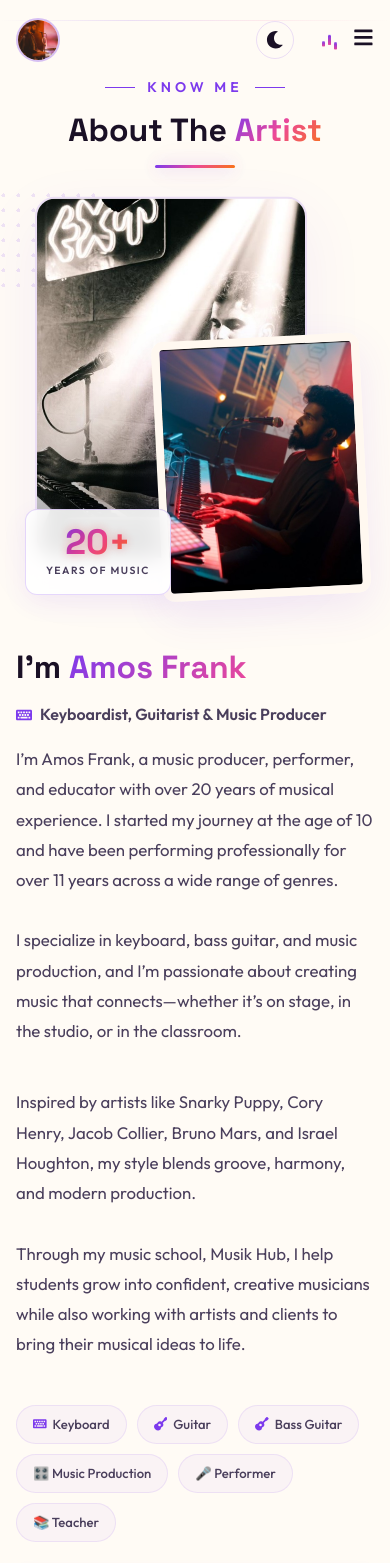
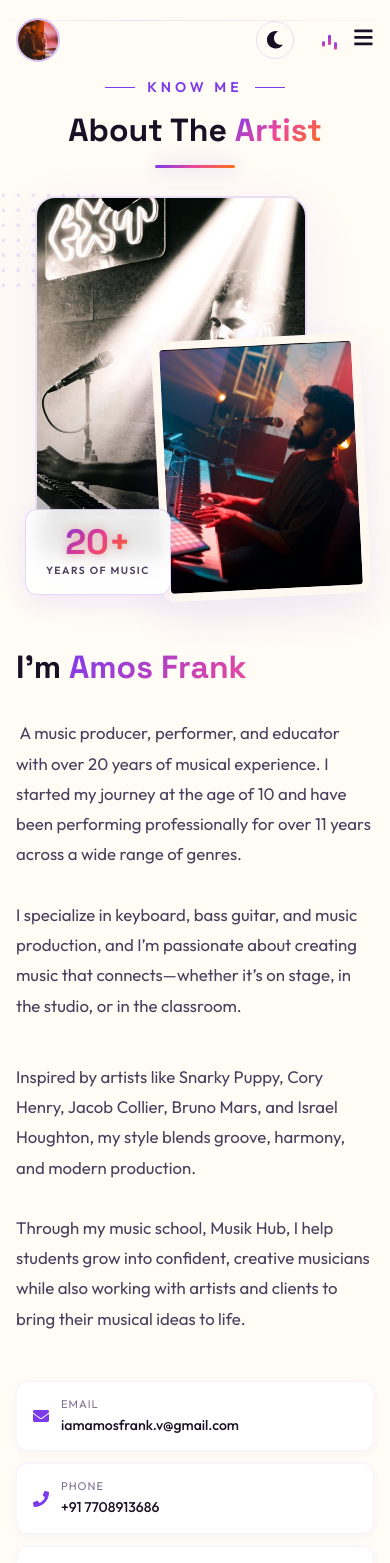
Before and after one commit to Kebadan-2704/Amos-Frank-Portfolio, a React (Vite) app: page /about in a window 390 px wide. Shown: the top 1563 px of the page. Built offline with nearby package versions, Linux system fonts and the light colour scheme.

Commit message:
fix: mobile scroll vanish navbar collapse address update and remove icons

```diff
--- a/src/components/About.jsx
+++ b/src/components/About.jsx
@@ -75,20 +75,11 @@ const About = () => {
               I'm <span className="text-accent">Amos Frank</span>
             </motion.h3>
             <motion.p className="about-role" variants={item}>
-              <FaKeyboard /> Keyboardist, Guitarist & Music Producer
             </motion.p>
             <motion.p className="about-bio" variants={textReveal}>{artistInfo.bio}</motion.p>
             <motion.p className="about-bio" variants={textReveal}>{artistInfo.bioExtended}</motion.p>
 
-            {/* Instruments & Skills */}
-            <motion.div className="about-skills" variants={container}>
-              <motion.div className="about-skill-tag" variants={item}><FaKeyboard /> Keyboard</motion.div>
-              <motion.div className="about-skill-tag" variants={item}><FaGuitar /> Guitar</motion.div>
-              <motion.div className="about-skill-tag" variants={item}><FaGuitar /> Bass Guitar</motion.div>
-              <motion.div className="about-skill-tag" variants={item}>🎛️ Music Production</motion.div>
-              <motion.div className="about-skill-tag" variants={item}>🎤 Performer</motion.div>
-              <motion.div className="about-skill-tag" variants={item}>📚 Teacher</motion.div>
-            </motion.div>
+            {/* Instruments & Skills Removed for formality */}
 
             <motion.div className="about-info-grid" variants={container}>
               <motion.div className="about-info-item" variants={item} whileHover={{ x: 6, borderColor: 'rgba(229,9,20,0.2)' }}>
--- a/src/components/Hero.css
+++ b/src/components/Hero.css
@@ -1,4 +1,4 @@
-.hero { position: relative; min-height: 100vh; display: flex; align-items: center; overflow: hidden; padding-top: 80px; }
+.hero { position: relative; min-height: 100dvh; display: flex; align-items: center; overflow: hidden; padding-top: 80px; }
 .hero-particles { position: absolute; inset: 0; z-index: 0; }
 .hero-gradient-overlay { position: absolute; inset: 0; background: linear-gradient(135deg, rgba(10,10,10,0.96) 0%, rgba(10,10,10,0.6) 40%, rgba(10,10,10,0.8) 70%, rgba(10,10,10,0.95) 100%); z-index: 1; pointer-events: none; }
 /* Cinematic vignette */
--- a/src/components/Hero.jsx
+++ b/src/components/Hero.jsx
@@ -13,7 +13,6 @@ const Hero = () => {
   const [particlesReady, setParticlesReady] = useState(false);
   const { scrollY } = useScroll();
   const heroY = useTransform(scrollY, [0, 600], [0, 150]);
-  const heroOpacity = useTransform(scrollY, [0, 400], [1, 0]);
   const imageScale = useTransform(scrollY, [0, 500], [1, 1.15]);
 
   useEffect(() => {
@@ -81,7 +80,7 @@ const Hero = () => {
       {particlesReady && <Particles id="hero-particles" className="hero-particles" options={particlesOptions} />}
       <div className="hero-gradient-overlay" />
 
-      <motion.div className="hero-content container" style={{ y: heroY, opacity: heroOpacity }}>
+      <motion.div className="hero-content container" style={{ y: heroY }}>
         <motion.div className="hero-left" variants={textContainer} initial="hidden" animate="visible">
           <motion.div className="hero-badge" variants={textLine}>
             <span className="badge-dot" />
@@ -101,7 +100,7 @@ const Hero = () => {
           <motion.div className="hero-typed-wrapper" variants={textLine}>
             <span className="hero-typed-label">I'm a </span>
             <TypeAnimation
-              sequence={['Keyboardist', 2000, 'Guitarist', 2000, 'Bass Guitarist', 2000, 'Music Producer', 2000, 'Performer', 2000, 'Teacher', 2000]}
+              sequence={['Music Producer', 2000, 'Performer', 2000, 'Teacher', 2000]}
               wrapper="span" className="hero-typed-text" speed={50} repeat={Infinity}
             />
           </motion.div>
--- a/src/components/Navbar.css
+++ b/src/components/Navbar.css
@@ -93,7 +93,7 @@
 
 @media (max-width: 768px) {
   .navbar-toggle { display: block; }
-  .navbar-links { position: fixed; top: 0; left: 0; right: 0; bottom: 0; background: rgba(10,10,10,0.97); backdrop-filter: blur(20px); flex-direction: column; align-items: center; justify-content: center; gap: 40px; transform: translateX(100%); transition: transform 0.4s cubic-bezier(0.4,0,0.2,1); z-index: 999; }
+  .navbar-links { position: fixed; top: 0; left: 0; right: 0; bottom: 0; height: 100dvh; background: rgba(10,10,10,0.97); backdrop-filter: blur(20px); flex-direction: column; align-items: center; justify-content: center; gap: 40px; transform: translateX(100%); transition: transform 0.4s cubic-bezier(0.4,0,0.2,1); z-index: 999; }
   .navbar-links.open { transform: translateX(0); }
   .navbar-link { font-size: 1.3rem; }
   .navbar-toggle { z-index: 1000; }
--- a/src/data/tracks.js
+++ b/src/data/tracks.js
@@ -2,56 +2,53 @@
 // All YouTube video IDs and Spotify track IDs
 
 export const youtubeVideos = [
-  { id: 'kndy_gwd2fw', title: 'Amos Frank — Live Performance', artist: 'Amos Frank', category: 'featured' },
-  { id: 'Ip9O1_buM2E', title: 'Aasmaan - The Non Violinist Project', artist: 'SoundChk S02 | Merchant Records', category: 'featured' },
-  { id: 'vAVJkIsyGTM', title: 'Thedi Poguthe', artist: 'Shravan Sridhar ft. Dev & Alisha', category: 'featured' },
-  { id: 'KWGA-SkhD8c', title: 'The Ultimate Bollywood Retro Medley', artist: 'The Non Violinist Project | Forte Series', category: 'featured' },
-  { id: '6AHXzg_WsEE', title: 'Everybody x Sa Re Ga Me', artist: 'Backstreet Boys x AR Rahman', category: 'featured' },
-  { id: 'ztA2OHbKuhk', title: 'MASIHA', artist: 'Hindi Christmas Song 2024', category: 'original' },
-  { id: 'EdImPdsXJUc', title: 'Sthuthincheda', artist: 'Gyan Swaroop | Merge Music', category: 'original' },
-  { id: 'SFOowRQEj3o', title: 'BHAAGO', artist: 'Merlyn Salvadi ft. Allen Ganta', category: 'original' },
-  { id: '_5JfSO43QCM', title: 'Shubhavela', artist: 'Gyan Swaroop & Joel Johnson | Merge Music', category: 'original' },
-  { id: 'dwBXAv61_hQ', title: 'Saadhyame', artist: 'Official Music Video', category: 'original' },
-  { id: '78rLQG1N30k', title: 'Chattan (Telugu Version)', artist: 'Gyan Swaroop & Joel Johnson | Merge Music', category: 'original' },
-  { id: '7Moh-N2j6_I', title: 'Nee Balidhanamu', artist: 'Gyan Swaroop | Merge Music', category: 'original' },
-  { id: 'Rppzop-SUy4', title: 'Arpudhamaana Naamame', artist: 'Benny John Joseph | Zac Robert', category: 'original' },
-  { id: 'IJUl1JqAlxE', title: 'Kaathiru', artist: 'Abikumar | Official Video 4K', category: 'original' },
-  { id: 'wIT5EjP6deg', title: 'Healer (Tamil)', artist: 'Glady Paul | Hallelujah Tower', category: 'original' },
-  { id: 'ZQ_mHFdORxk', title: 'En Nilalaaneerae', artist: 'Messiah Dasan | Amos Frank | Joshua Twills', category: 'original' },
-  { id: 'Ut-Z__gnqXo', title: 'Hosanna', artist: 'Abikumar | Tamil Christian Song', category: 'original' },
+  { id: 'Rppzop-SUy4', title: 'Arpudhamaana Naamame', artist: 'Benny John Joseph', category: 'original' },
+  { id: 'XYZawVrF3z4', title: 'Vetkapattupovathillai', artist: 'Zac Robert', category: 'original' },
+  { id: '8IqgN-P8-y0', title: 'Paaduvaen En Yesuvai', artist: 'Messiah Dasan', category: 'original' },
+  { id: 'Ut-Z__gnqXo', title: 'Hosanna', artist: 'Abikumar', category: 'original' },
+  { id: '57kvacDyP3w', title: 'Praise - Elevation Worship', artist: 'Life Room Music', category: 'cover' },
+  { id: 'ztA2OHbKuhk', title: 'MASIHA', artist: 'Merlyn Salvadi', category: 'original' },
+  { id: 'Ip9O1_buM2E', title: 'Aasmaan', artist: 'The Non Violinist Project', category: 'featured' },
+  { id: 'IJUl1JqAlxE', title: 'Kaathiru', artist: 'Abikumar', category: 'original' },
+  { id: 'EdImPdsXJUc', title: 'Sthuthincheda', artist: 'Merge Music', category: 'original' },
   { id: '3156_SWKB0k', title: 'Melana Naamame', artist: 'Freddy John Samuel', category: 'original' },
-  { id: 'sxw14GszsXs', title: 'Ratchagar Yesu Piranthar', artist: 'Christmas Song 2023', category: 'original' },
-  { id: 'E-KysKHJ6Kw', title: 'Thooyar Neer Endrum', artist: 'Zac Robert | Glady Paul | Sarah Evangeline', category: 'original' },
+  { id: 'E-KysKHJ6Kw', title: 'Thooyar Neer Endrum', artist: 'Zac Robert', category: 'original' },
+  { id: 'vAVJkIsyGTM', title: 'Thedi Poguthe', artist: 'Shravan Sridhar', category: 'featured' },
+  { id: 'SFOowRQEj3o', title: 'BHAAGO', artist: 'Merlyn Salvadi', category: 'original' },
+  { id: '7Moh-N2j6_I', title: 'Maruvalenu / Nee Balidhanamu', artist: 'Merge Music', category: 'original' },
+  { id: '-hXYTjnXExM', title: 'Lovely Lord', artist: 'CRC | Petra Cover', category: 'cover' },
+  { id: 'ZQ_mHFdORxk', title: 'En Nilalaaneerae', artist: 'Messiah Dasan', category: 'original' },
+  { id: 'wIT5EjP6deg', title: 'En Parigaari (Healer)', artist: 'Hallelujah Tower', category: 'original' },
+  { id: 'sxw14GszsXs', title: 'Ratchagar Yesu Piranthar', artist: 'Christmas Song', category: 'original' },
+  { id: '68YxWgyHYDU', title: 'Solven Yesu', artist: 'Zac Robert', category: 'cover' },
+  { id: 'ks6O1efBtbQ', title: 'Right On Time', artist: 'Life Room Music', category: 'cover' },
+  { id: '_5JfSO43QCM', title: 'Shubhavela', artist: 'Merge Music', category: 'original' },
   { id: 'e1wZPZcflfA', title: 'ELSHADDAI', artist: 'Freddy John Samuel', category: 'original' },
-  { id: 'UpmBSklWqWA', title: 'Ennai Kaanbavar Neerae', artist: 'Prince Daniel', category: 'original' },
-  { id: 'aBzigsJPHvk', title: 'Nantri Yesaiya', artist: 'Prince Daniel & Christy Joel', category: 'original' },
-  { id: '8IqgN-P8-y0', title: 'Paaduvaen En Yesuvai', artist: 'Messiah Dasan | New Tamil Christian Song', category: 'original' },
-  { id: 'XYZawVrF3z4', title: 'Vetkappatu Povadhillai', artist: 'Zac Robert', category: 'original' },
-  { id: '-hXYTjnXExM', title: 'Lovely Lord', artist: 'Petra | Cover', category: 'cover' },
-  { id: '57kvacDyP3w', title: 'Praise - Elevation Worship', artist: 'Acoustic Cover | Life Room Music', category: 'cover' },
-  { id: 'ks6O1efBtbQ', title: 'Right On Time', artist: 'Cover | Life Room Music', category: 'cover' },
-  { id: '68YxWgyHYDU', title: 'Solven Yesu (I Speak Jesus)', artist: 'Zac Robert | Sarah Evangeline | Glady Paul', category: 'cover' },
+  { id: '78rLQG1N30k', title: 'Chattan Telugu', artist: 'Merge Music', category: 'original' },
+  { id: '6AHXzg_WsEE', title: 'Everybody x Sa Re Ga Me', artist: 'The Non Violinist Project', category: 'featured' },
+  { id: 'dwBXAv61_hQ', title: 'Saadhyame', artist: 'Merge Music', category: 'original' },
+  { id: 'KWGA-SkhD8c', title: 'The Ultimate Bollywood Retro', artist: 'The Non Violinist Project', category: 'featured' },
 ];
 
 // Spotify tracks
 export const spotifyTracks = [
   { id: '1SEM8M8RDyH8Qt5E5eTwMy', title: 'Tere Saath' },
+  { id: '6oAD86UAm9STeojYu2HhGp', title: 'Ennai Yetrarulum Yesuve' },
   { id: '2CFMpOyaT4MCAXzKONIvrI', title: 'Arpanithaen' },
-  { id: '6oAD86UAm9STeojYu2HhGp', title: 'Ennai Yetrarulum Yesuve' },
 ];
 
-export const featuredVideoId = 'kndy_gwd2fw';
+export const featuredVideoId = 'Rppzop-SUy4';
 
 export const artistInfo = {
   name: 'Amos Frank',
-  tagline: 'Keyboardist, Guitarist & Music Producer',
-  role: 'Keyboardist',
-  roles: ['Keyboardist', 'Guitarist', 'Bass Guitarist', 'Music Producer', 'Performer', 'Teacher'],
-  bio: `I’m Amos Frank, a music producer, performer, and educator with over 20 years of musical experience. I started my journey at the age of 10 and have been performing professionally for over 11 years across a wide range of genres.\n\nI specialize in keyboard, bass guitar, and music production, and I’m passionate about creating music that connects—whether it’s on stage, in the studio, or in the classroom.`,
+  tagline: 'Teacher, Guitarist & Music Producer',
+  role: 'Teacher',
+  roles: ['Music Producer', 'Performer', 'Teacher'],
+  bio: ` A music producer, performer, and educator with over 20 years of musical experience. I started my journey at the age of 10 and have been performing professionally for over 11 years across a wide range of genres.\n\nI specialize in keyboard, bass guitar, and music production, and I’m passionate about creating music that connects—whether it’s on stage, in the studio, or in the classroom.`,
   bioExtended: `Inspired by artists like Snarky Puppy, Cory Henry, Jacob Collier, Bruno Mars, and Israel Houghton, my style blends groove, harmony, and modern production.\n\nThrough my music school, Musik Hub, I help students grow into confident, creative musicians while also working with artists and clients to bring their musical ideas to life.`,
   stats: {
-    tracks: 30,
-    videos: 29,
+    tracks: 29,
+    videos: 26,
     spotifyTracks: 3,
     yearsPerforming: 11,
     yearsActive: 20,
@@ -63,7 +60,7 @@ export const artistInfo = {
   contact: {
     email: 'iamamosfrank.v@gmail.com',
     phone: '+91 7708913686',
-    location: '3rd Street West, Ragavendra Garden, Veerakeralam, Tamil Nadu',
+    location: 'Coimbatore, Tamil Nadu, India',
   },
   photos: {
     hero: '/amos-hero.jpg',
```
